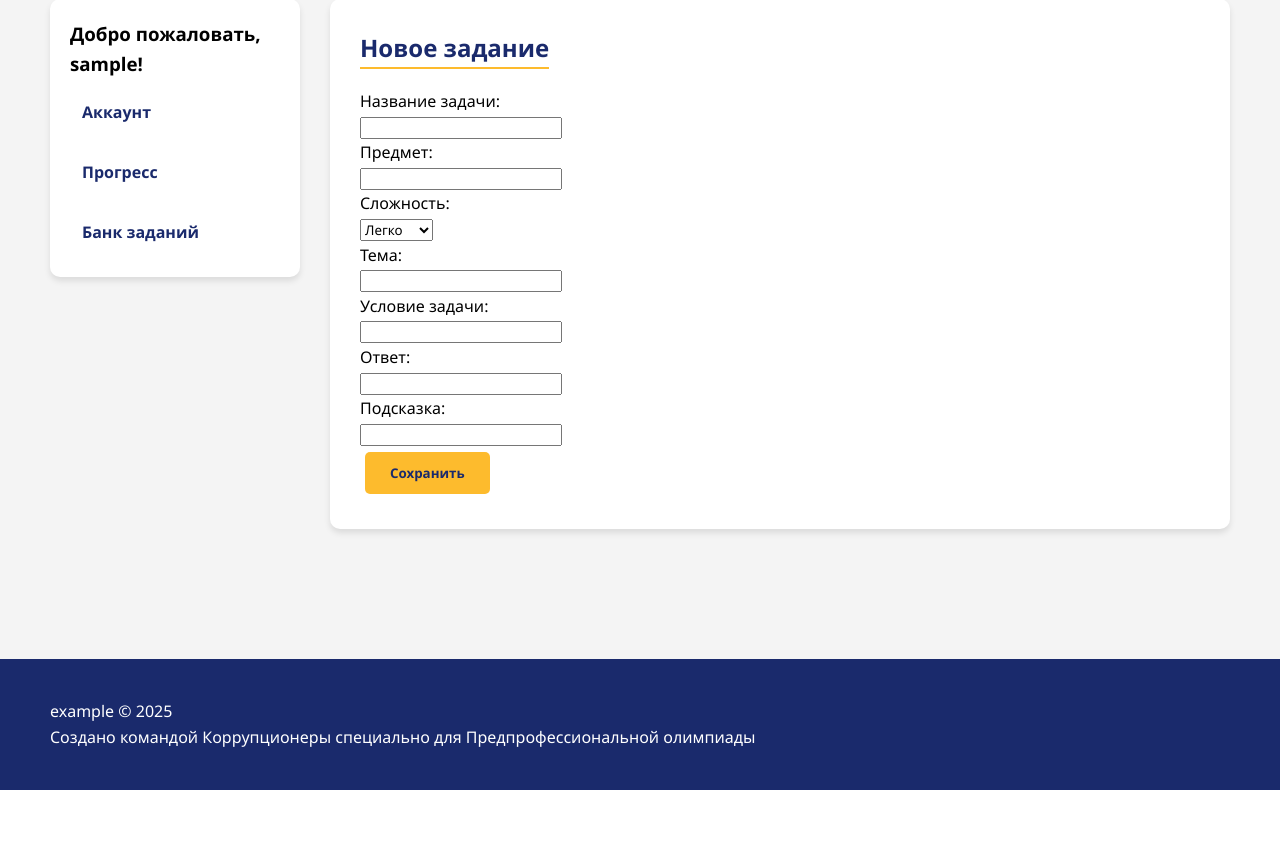
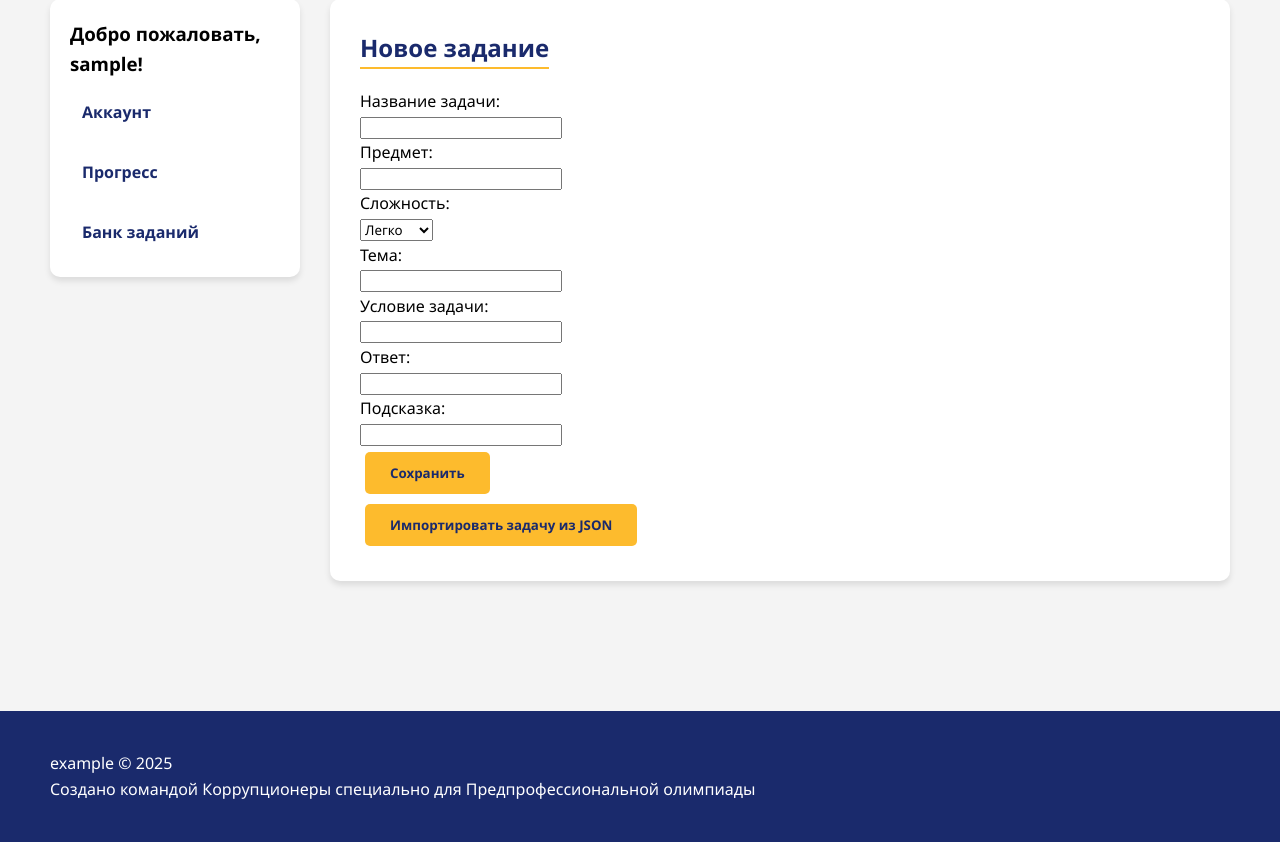
Before and after one commit to ComradeKirik/predprof, a Flask app: page /new_task in a window 1280 px wide. Shown: the part 127-969 px from the top of the page. Before the commit the page ends 917 px from the top, so only its background shows below. Run offline with Flask 3, Linux system fonts and the light colour scheme; the visitor is signed in with stand-in values (Sample User, id 1); a database or web service that is not in the repository returns one stand-in record (values such as "Sample title"); some libraries are stand-ins or nearby versions.

Commit message:
Сделал импорт и экспорт задач в файлах .json.

```diff
--- a/DBoperations.py
+++ b/DBoperations.py
@@ -281,4 +281,19 @@ def listSubjects():
     subjects = [""] + ["".join(map(str, i)) for i in cursor.fetchall()]
     return subjects
 
-# def exportToJSON(taskid):
+def exportToJSON(taskid):
+    cursor.execute("SELECT subject, complexity, theme, name, task FROM tasks WHERE id=%s", (taskid,))
+    task = dict(cursor.fetchone())
+    JSON_task = json.dumps(task, default=str, ensure_ascii=False)
+    with open(f"static/json/file_{taskid}.json", "w+", encoding="utf-8") as file:
+        file.write(JSON_task)
+        return JSON_task
+
+def importFromJSON(userid, taskJSON):
+    task = json.loads(taskJSON)
+    print(type(task), "it's type!")
+    for i in task:
+        print(i)
+    inner_text = json.loads(task['task'])
+    #Атата, здесь обнаружил ошибку с добавлением задания. Автором задания всегда указывается айди 1, т.е. если админом станет айди 3, то убдет плохо.
+    addNewTask(task['name'], task['subject'], task['complexity'], task['theme'], inner_text['desc'], inner_text['answer'], inner_text['hint'])
--- a/app.py
+++ b/app.py
@@ -1,4 +1,4 @@
-from flask import Flask, blueprints, request, render_template, session, url_for, redirect, flash
+from flask import Flask, blueprints, request, render_template, session, url_for, redirect, flash, send_file
 from hashlib import sha256
 import bcrypt
 import re
@@ -17,6 +17,7 @@ app.secret_key = os.getenv('SECRET_KEY')
 DBoperations.init_db()
 app.config['UPLOAD_FOLDER'] = UPLOAD_FOLDER
 app.config['MAX_CONTENT_LENGTH'] = 16 * 1024 * 1024
+app.config['JSONED_TASKS'] = "/static/json/"
 
 
 def isLoggedin():
@@ -170,9 +171,9 @@ def inject_user_data():
     )
 
 
-def allowed_file(filename):
+def allowed_file(filename, allowed_extensions):
     return '.' in filename and \
-        filename.rsplit('.', 1)[1].lower() in ALLOWED_EXTENSIONS_FOR_PICS
+        filename.rsplit('.', 1)[1].lower() in allowed_extensions
 
 
 @app.route('/upload_avatar', methods=['POST'])
@@ -192,7 +193,7 @@ def upload_avatar():
             flash('Нет выбранного файла')
             return redirect(url_for('dashboard'))
 
-        if file and allowed_file(file.filename):
+        if file and allowed_file(file.filename, ALLOWED_EXTENSIONS_FOR_PICS):
             if not os.path.exists(UPLOAD_FOLDER):
                 os.makedirs(UPLOAD_FOLDER)
 
@@ -385,5 +386,43 @@ def solve_task(taskid):
                                )
 
 
+@app.route('/download/<taskid>', methods=['GET', 'POST'])
+def download(taskid):
+    DBoperations.exportToJSON(taskid)
+    path = f"static/json/file_{taskid}.json"
+    print(path)
+    return send_file(path, as_attachment=True)
+
+
+@app.route('/import_task', methods=['POST'])
+def import_task():
+    if isLoggedin():
+        return redirect(url_for('login'))
+    print("func")
+    try:
+        if 'file' not in request.files:
+            flash('Не могу прочитать файл')
+            return redirect(url_for('tasks'))
+
+        file = request.files['file']
+        if file.filename == '':
+            flash('Нет выбранного файла')
+            return redirect(url_for('tasks'))
+
+        if file and allowed_file(file.filename, {'json'}):
+            file_content = file.read().decode('utf-8')
+            DBoperations.importFromJSON(session['id'], file_content)
+            flash('Задача успешно загружена!')
+
+            return redirect(url_for('tasks'))
+        else:
+            flash('Недопустимый формат файла. Разрешены: json')
+            return redirect(url_for('tasks'))
+    except Exception as e:
+        print(f"{e} - Error!")
+        flash('Произошла неизвестная ошибка')
+        return redirect(url_for('tasks'))
+
+
 if __name__ == '__main__':
     app.run(debug=True, host="0.0.0.0", port=5000)
--- a/templates/new_task.html
+++ b/templates/new_task.html
@@ -20,8 +20,10 @@
                         Подсказка: <br><input type="text" id="hint" name="hint"><br>
                         <button type="button" class="btn btn-gold" onclick="this.form.submit()">Сохранить</button>
                     </form>
-
-
+                <form action="{{ url_for('import_task') }}" method="POST" enctype="multipart/form-data" style="display: inline;">
+                        <input type="file" id="taskInput" name="file" accept=".json" style="display: none;" onchange="this.form.submit()">
+                        <button type="button" class="btn btn-gold" onclick="document.getElementById('taskInput').click()">Импортировать задачу из JSON</button>
+                </form>
             </section>
             {% endif %}
 {% include 'footer_lk_template.html' %}
--- a/templates/tasks.html
+++ b/templates/tasks.html
@@ -4,6 +4,7 @@
                 <h2>Банк заданий</h2><br>
                     {% for task in tasklist %}
                         <a style="color: black" href="{{ url_for('task', taskid=task['id']) }}">{{ task['name'] }}</a><br>
+                <a style="color: black" href="{{ url_for('download', taskid=task['id']) }}"><button class="btn btn-gold">Скачать задание</button></a><br>
                     {% endfor %}
                 <br>
                 <br>
```
